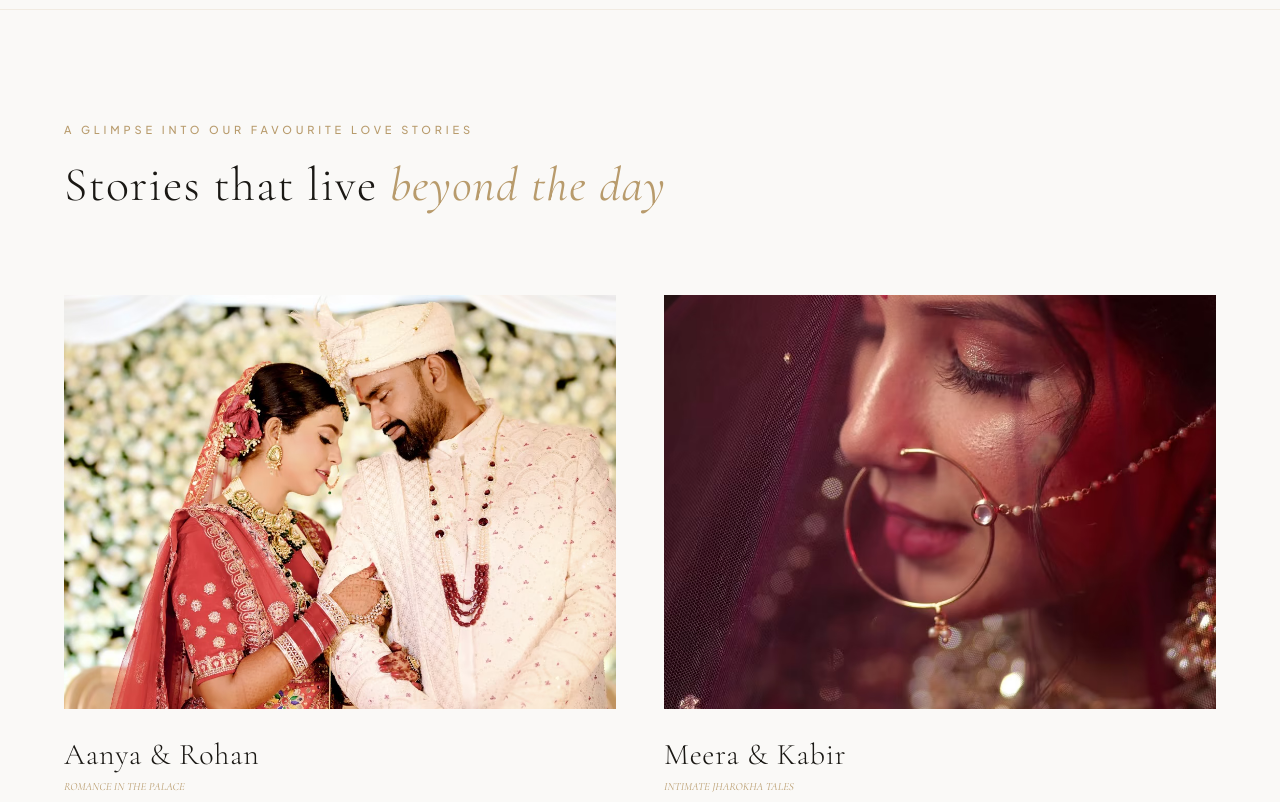
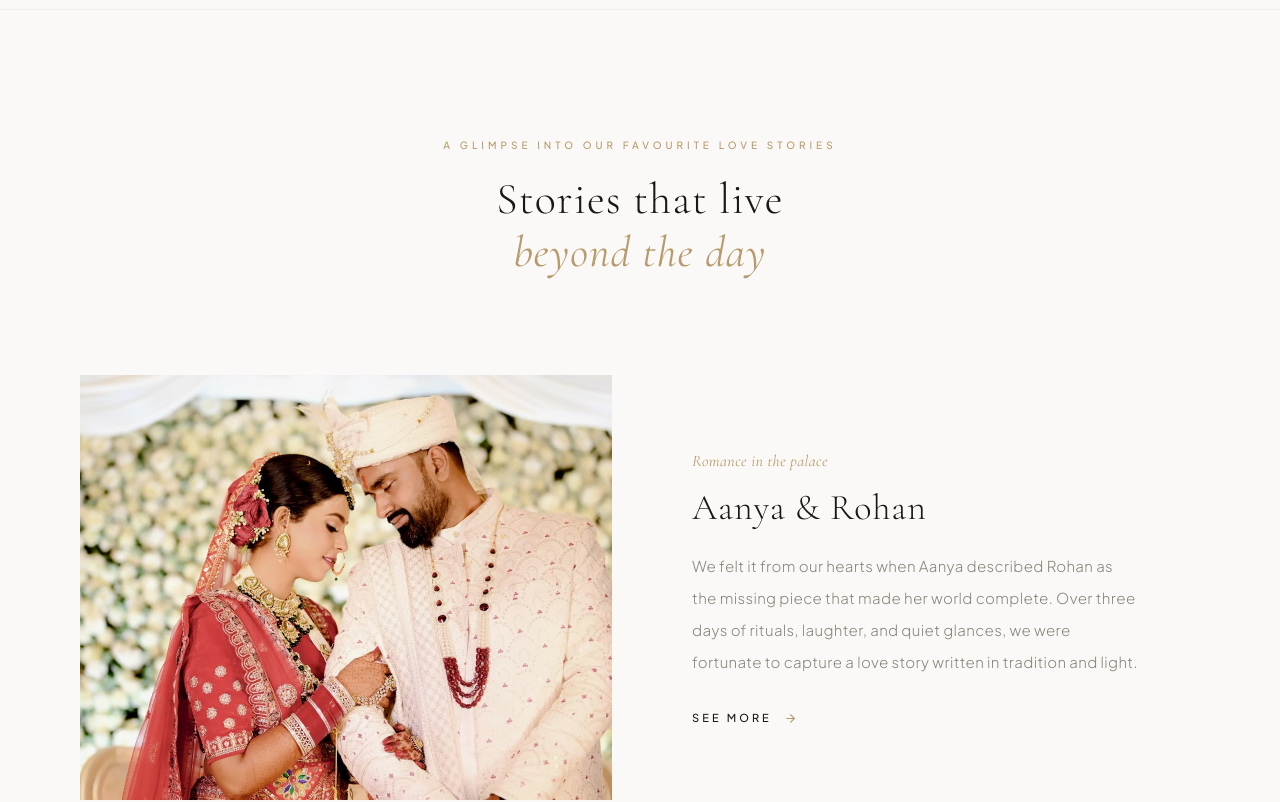
Before and after one commit to Singh9061/pics-dom-1, a React (Vite) app: page / in a window 1280 px wide. Shown: the part 1940-2742 px from the top of the page. Built offline with nearby package versions, Linux system fonts and the light colour scheme.

Commit message:
POLISH: Love Stories, Instagram feed, and About/Stats — editorial Epic Stories style

```diff
--- a/src/pageComponents/homepage/AlbumCollection.jsx
+++ b/src/pageComponents/homepage/AlbumCollection.jsx
@@ -49,7 +49,7 @@ const loveStories = [
 
 export default function AlbumCollection() {
   const sectionRef = useRef(null);
-  const cardsRef = useRef([]);
+  const rowsRef = useRef([]);
   const [isMobile, setIsMobile] = useState(true);
 
   useEffect(() => {
@@ -57,21 +57,21 @@ export default function AlbumCollection() {
     check();
     window.addEventListener("resize", check, { passive: true });
 
-    const cards = cardsRef.current.filter(Boolean);
-    if (cards.length === 0 || window.innerWidth < 1024) {
+    const rows = rowsRef.current.filter(Boolean);
+    if (rows.length === 0 || window.innerWidth < 1024) {
       return () => window.removeEventListener("resize", check);
     }
 
-    gsap.set(cards, { y: 40, opacity: 0 });
+    gsap.set(rows, { y: 48, opacity: 0 });
 
-    const trigger = ScrollTrigger.batch(cards, {
-      start: "top bottom-=60px",
+    const trigger = ScrollTrigger.batch(rows, {
+      start: "top bottom-=80px",
       onEnter: (batch) =>
         gsap.to(batch, {
           opacity: 1,
           y: 0,
-          stagger: 0.12,
-          duration: 0.8,
+          stagger: 0.18,
+          duration: 0.9,
           ease: "power2.out",
           overwrite: "auto",
         }),
@@ -87,71 +87,81 @@ export default function AlbumCollection() {
   return (
     <section
       ref={sectionRef}
-      className="relative w-full bg-bg py-28 px-6 md:px-12 lg:px-16 z-10 border-t border-gold/15 overflow-hidden"
+      className="relative w-full bg-bg py-32 px-6 md:px-12 lg:px-20 z-10 border-t border-gold/12 overflow-hidden"
     >
-      <div className="mx-auto max-w-7xl">
+      <div className="mx-auto max-w-6xl">
 
-        {/* Header — Epic Stories style */}
-        <div className="mb-20 max-w-3xl">
-          <span className="text-[11px] uppercase tracking-[0.35em] text-gold block mb-4 font-medium">
+        {/* Editorial header */}
+        <div className="mb-24 text-center max-w-2xl mx-auto">
+          <span className="text-[10px] uppercase tracking-[0.4em] text-gold block mb-5 font-medium">
             A Glimpse Into Our Favourite Love Stories
           </span>
-          <h2 className="font-serif text-3xl font-light tracking-wide sm:text-4xl md:text-5xl text-text leading-tight">
+          <h2 className="font-serif text-3xl font-light tracking-wide sm:text-4xl md:text-[2.75rem] text-text leading-[1.2]">
             Stories that live
+            <br className="hidden sm:block" />
             <span className="italic text-gold font-normal"> beyond the day</span>
           </h2>
         </div>
 
-        {/* Story cards */}
-        <div className="grid gap-12 md:grid-cols-2">
-          {loveStories.map(({ id, couple, tagline, excerpt, coverImage, link }, index) => (
+        {/* Alternating editorial story rows */}
+        <div className="flex flex-col gap-24 md:gap-32">
+          {loveStories.map(({ id, couple, tagline, excerpt, coverImage, link }, index) => {
+            const reverse = index % 2 === 1;
+            return (
               <article
                 key={id}
-              ref={(el) => (cardsRef.current[index] = el)}
-              className={`group flex flex-col ${isMobile ? "opacity-100" : "opacity-0"}`}
+                ref={(el) => (rowsRef.current[index] = el)}
+                className={`group grid gap-10 md:gap-14 md:grid-cols-2 md:items-center ${isMobile ? "opacity-100" : "opacity-0"}`}
               >
-              <Link to={link} className="relative aspect-[4/3] w-full overflow-hidden bg-card mb-7">
+                {/* Image */}
+                <Link
+                  to={link}
+                  className={`relative aspect-[5/4] w-full overflow-hidden bg-surface ${reverse ? "md:order-2" : ""}`}
+                >
                   <img
                     src={coverImage}
                     alt={couple}
                     loading={index < 2 ? "eager" : "lazy"}
                     decoding="async"
-                  className="h-full w-full object-cover transition-transform duration-700 ease-out group-hover:scale-[1.03]"
+                    className="h-full w-full object-cover transition-transform duration-[900ms] ease-out group-hover:scale-[1.03]"
                   />
-                <div className="absolute inset-0 bg-black/0 group-hover:bg-black/10 transition-colors duration-500" />
+                  <div className="absolute inset-0 bg-black/[0.03] group-hover:bg-black/10 transition-colors duration-500" />
                 </Link>
 
-              <div className="flex flex-col flex-1">
-                <h3 className="font-serif text-2xl font-light tracking-wide text-text md:text-3xl">
+                {/* Text */}
+                <div className={`flex flex-col justify-center ${reverse ? "md:order-1 md:pr-6" : "md:pl-6"}`}>
+                  <p className="font-serif text-base italic text-gold tracking-wide mb-3">
+                    {tagline}
+                  </p>
+                  <h3 className="font-serif text-3xl font-light tracking-wide text-text md:text-4xl leading-tight">
                     {couple}
                   </h3>
-                <p className="mt-1.5 text-[11px] uppercase tracking-[0.25em] text-gold italic font-serif text-base normal-case tracking-normal">
-                  {tagline}
-                </p>
-                <p className="mt-4 text-sm leading-7 text-text-muted font-light tracking-wide line-clamp-4">
+                  <p className="mt-5 text-[15px] leading-8 text-text-muted font-light tracking-wide max-w-md">
                     {excerpt}
                   </p>
-
                   <Link
                     to={link}
-                  className="mt-6 inline-flex items-center gap-3 text-[11px] font-medium uppercase tracking-[0.25em] text-text group/link"
+                    className="mt-8 inline-flex items-center gap-3 text-[11px] font-medium uppercase tracking-[0.28em] text-text group/link w-fit"
                   >
-                  <span className="group-hover/link:text-gold transition-colors duration-300">See More</span>
+                    <span className="relative after:absolute after:bottom-0 after:left-0 after:h-px after:w-0 after:bg-gold after:transition-all after:duration-300 group-hover/link:after:w-full group-hover/link:text-gold transition-colors duration-300">
+                      See More
+                    </span>
                     <FiArrowRight
-                    size={14}
-                    className="text-gold transition-transform duration-300 group-hover/link:translate-x-1"
+                      size={13}
+                      className="text-gold transition-transform duration-300 group-hover/link:translate-x-1.5"
                     />
                   </Link>
                 </div>
               </article>
-          ))}
+            );
+          })}
         </div>
 
-        {/* View all */}
-        <div className="mt-16 text-center">
+        {/* View all CTA */}
+        <div className="mt-24 text-center">
           <Link
             to="/gallery"
-            className="inline-flex h-12 items-center justify-center border border-gold/30 px-10 text-[11px] font-medium uppercase tracking-[0.25em] text-text transition-all duration-400 hover:bg-gold hover:border-gold hover:text-white"
+            className="inline-flex h-12 items-center justify-center border border-gold/25 px-12 text-[11px] font-medium uppercase tracking-[0.28em] text-text transition-all duration-400 hover:bg-gold hover:border-gold hover:text-white"
           >
             View All Stories
           </Link>
--- a/src/pageComponents/homepage/InstagramFeed.jsx
+++ b/src/pageComponents/homepage/InstagramFeed.jsx
@@ -3,10 +3,10 @@ import { FiInstagram } from "react-icons/fi";
 import gsap from "gsap";
 import { ScrollTrigger } from "gsap/ScrollTrigger";
 import {
-  c1_pic1, c1_pic2, c1_pic3, c1_pic5, c1_pic7, c1_pic8,
+  c1_pic1, c1_pic2, c1_pic3, c1_pic5, c1_pic7, c1_pic8, c1_pic9,
 } from "../../Assets/picture/client1";
 import {
-  c2_pic2, c2_pic3, c2_pic5, c2_pic6, c2_pic8, c2_pic9,
+  c2_pic2, c2_pic3, c2_pic5, c2_pic6, c2_pic8, c2_pic9, c2_pic11,
 } from "../../Assets/picture/client2";
 
 gsap.registerPlugin(ScrollTrigger);
@@ -14,6 +14,7 @@ gsap.registerPlugin(ScrollTrigger);
 const feedImages = [
   c1_pic1, c2_pic2, c1_pic2, c2_pic3, c1_pic3, c2_pic5,
   c1_pic5, c2_pic6, c1_pic7, c2_pic8, c1_pic8, c2_pic9,
+  c1_pic9, c2_pic11,
 ];
 
 const INSTAGRAM_URL = "https://www.instagram.com/picsdom.rbl?igsh=MXBqbXZtZm5oN2QyeA==";
@@ -33,16 +34,16 @@ export default function InstagramFeed() {
     }
 
     const cells = gridRef.current.querySelectorAll(".ig-cell");
-    gsap.set(cells, { opacity: 0, scale: 0.96 });
+    gsap.set(cells, { opacity: 0, y: 20 });
 
     const trigger = ScrollTrigger.batch(cells, {
-      start: "top bottom-=40px",
+      start: "top bottom-=30px",
       onEnter: (batch) =>
         gsap.to(batch, {
           opacity: 1,
-          scale: 1,
-          stagger: 0.04,
-          duration: 0.5,
+          y: 0,
+          stagger: 0.035,
+          duration: 0.55,
           ease: "power2.out",
           overwrite: "auto",
         }),
@@ -58,31 +59,31 @@ export default function InstagramFeed() {
   return (
     <section
       ref={sectionRef}
-      className="relative w-full bg-bg py-28 px-6 md:px-12 lg:px-16 z-10 border-t border-gold/15 overflow-hidden"
+      className="relative w-full bg-bg py-32 z-10 border-t border-gold/12 overflow-hidden"
     >
-      <div className="mx-auto max-w-7xl">
-
-        <div className="mb-14 text-center">
-          <span className="text-[11px] uppercase tracking-[0.35em] text-gold block mb-4 font-medium">
-            Follow Along
+      {/* Full-bleed header */}
+      <div className="px-6 md:px-12 lg:px-20 mb-12 text-center">
+        <span className="text-[10px] uppercase tracking-[0.4em] text-gold block mb-5 font-medium">
+          Follow Us Along
         </span>
-          <h2 className="font-serif text-3xl font-light tracking-wide sm:text-4xl md:text-5xl text-text leading-tight">
-            Follow Us On <span className="italic text-gold font-normal">Instagram</span>
+        <h2 className="font-serif text-3xl font-light tracking-wide sm:text-4xl md:text-[2.75rem] text-text leading-[1.2]">
+          On <span className="italic text-gold font-normal">Instagram</span>
         </h2>
         <a
           href={INSTAGRAM_URL}
           target="_blank"
           rel="noopener noreferrer"
-            className="mt-5 inline-flex items-center gap-2 text-sm text-text-muted hover:text-gold transition-colors duration-300"
+          className="mt-5 inline-flex items-center gap-2.5 text-sm text-text-muted hover:text-gold transition-colors duration-300"
         >
-            <FiInstagram size={16} />
-            <span className="tracking-wide">@picsdom.rbl</span>
+          <FiInstagram size={15} />
+          <span className="tracking-[0.15em]">@picsdom.rbl</span>
         </a>
       </div>
 
+      {/* Full-width image strip — no side padding for editorial impact */}
       <div
         ref={gridRef}
-          className="grid grid-cols-2 sm:grid-cols-3 lg:grid-cols-4 gap-2 md:gap-3"
+        className="grid grid-cols-2 sm:grid-cols-3 md:grid-cols-4 lg:grid-cols-7 gap-0"
       >
         {feedImages.map((img, i) => (
           <a
@@ -94,32 +95,31 @@ export default function InstagramFeed() {
           >
             <img
               src={img}
-                alt={`Instagram frame ${i + 1}`}
+              alt=""
               loading="lazy"
               decoding="async"
-                className="h-full w-full object-cover transition-transform duration-600 ease-out group-hover:scale-105"
+              className="h-full w-full object-cover transition-transform duration-700 ease-out group-hover:scale-110"
             />
-              <div className="absolute inset-0 flex items-center justify-center bg-black/0 group-hover:bg-black/35 transition-colors duration-400">
+            <div className="absolute inset-0 flex items-center justify-center bg-black/0 group-hover:bg-black/40 transition-colors duration-400">
               <FiInstagram
-                  size={22}
-                  className="text-white opacity-0 group-hover:opacity-100 transition-opacity duration-300"
+                size={20}
+                className="text-white opacity-0 scale-75 group-hover:opacity-100 group-hover:scale-100 transition-all duration-300"
               />
             </div>
           </a>
         ))}
       </div>
 
-        <div className="mt-12 text-center">
+      <div className="mt-14 text-center px-6">
         <a
           href={INSTAGRAM_URL}
           target="_blank"
           rel="noopener noreferrer"
-            className="inline-flex h-12 items-center justify-center border border-gold/30 px-10 text-[11px] font-medium uppercase tracking-[0.25em] text-text transition-all duration-400 hover:bg-gold hover:border-gold hover:text-white"
+          className="inline-flex h-12 items-center justify-center gap-3 border border-gold/25 px-10 text-[11px] font-medium uppercase tracking-[0.28em] text-text transition-all duration-400 hover:bg-gold hover:border-gold hover:text-white"
         >
+          <FiInstagram size={14} />
           View on Instagram
         </a>
-        </div>
-
       </div>
     </section>
   );
--- a/src/pageComponents/homepage/MoreAboutSection.jsx
+++ b/src/pageComponents/homepage/MoreAboutSection.jsx
@@ -5,66 +5,68 @@ const studioStats = [
   { value: "08+", label: "Years of Legacy" },
   { value: "250+", label: "Weddings Documented" },
   { value: "15+", label: "Destinations" },
+  { value: "100%", label: "Heart in Every Frame" },
 ];
 
 export default function MoreAboutSection() {
   return (
-    <section className="relative w-full py-28 px-6 md:px-12 lg:px-16 z-10 border-t border-gold/15 bg-surface/40">
-      <div className="mx-auto max-w-7xl">
+    <section className="relative w-full z-10 border-t border-gold/12 overflow-hidden">
 
-        <div className="grid gap-16 lg:grid-cols-12 lg:items-start">
-
-          <div className="lg:col-span-7">
-            <span className="text-[11px] uppercase tracking-[0.35em] text-gold block mb-5 font-medium">
+      {/* Top philosophy band */}
+      <div className="bg-bg py-32 px-6 md:px-12 lg:px-20">
+        <div className="mx-auto max-w-4xl text-center">
+          <span className="text-[10px] uppercase tracking-[0.4em] text-gold block mb-6 font-medium">
             Our Philosophy
           </span>
 
-            <h2 className="font-serif text-3xl font-light tracking-wide sm:text-4xl md:text-5xl leading-tight mb-8 text-text">
+          <h2 className="font-serif text-3xl font-light tracking-wide sm:text-4xl md:text-[2.75rem] leading-[1.25] text-text mb-8">
             Documenting sacred traditions,
             <br />
             capturing <span className="italic text-gold font-normal">raw emotion</span>.
           </h2>
 
-            <blockquote className="border-l border-gold/40 pl-6 font-serif text-lg italic text-text-muted leading-relaxed max-w-2xl font-light">
+          <p className="text-[15px] leading-8 text-text-muted font-light tracking-wide max-w-2xl mx-auto">
+            Founded on the belief that pristine wedding imagery requires deep cultural
+            intuition and technical mastery. We serve as a fine-art haven for palace unions,
+            intimate elopements, and cinematic portraiture — preserving your day in its
+            rawest, most real form.
+          </p>
+
+          <blockquote className="mt-12 font-serif text-xl md:text-2xl italic text-text/80 leading-relaxed max-w-xl mx-auto font-light">
             "A wedding isn&apos;t just a fleeting event — it is the convergence of heritage,
-              families, and two souls. We don&apos;t just take pictures; we archive your legacy."
+            families, and two souls."
           </blockquote>
 
-            <div className="mt-10">
+          <div className="mt-12">
             <Link
               to="/about"
-                className="group inline-flex items-center gap-4 border border-gold/30 bg-transparent px-8 h-12 text-[11px] font-medium uppercase tracking-[0.25em] text-text transition-all duration-400 hover:bg-gold hover:border-gold hover:text-white"
+              className="group inline-flex items-center gap-4 border border-gold/25 bg-transparent px-10 h-12 text-[11px] font-medium uppercase tracking-[0.28em] text-text transition-all duration-400 hover:bg-gold hover:border-gold hover:text-white"
             >
               <span>Discover Our Journey</span>
-                <FiArrowRight size={14} className="transition-transform duration-300 group-hover:translate-x-1" />
+              <FiArrowRight size={13} className="transition-transform duration-300 group-hover:translate-x-1" />
             </Link>
           </div>
         </div>
+      </div>
 
-          <div className="lg:col-span-5 flex flex-col justify-between h-full pt-2 lg:pt-10">
-            <p className="text-sm leading-8 text-text-muted tracking-wide mb-12 lg:mb-16 font-light">
-              Founded on the belief that pristine wedding imagery requires deep cultural
-              intuition and technical mastery, our studio serves as a fine-art haven for
-              palace unions, intimate elopements, and cinematic portraiture.
-            </p>
-
-            <div className="grid grid-cols-3 gap-6 border-t border-gold/15 pt-8">
+      {/* Stats bar — full width, dark editorial */}
+      <div className="bg-text">
+        <div className="mx-auto max-w-6xl px-6 md:px-12 py-16 md:py-20">
+          <div className="grid grid-cols-2 md:grid-cols-4 gap-10 md:gap-6">
             {studioStats.map(({ value, label }) => (
-                <div key={label} className="text-center sm:text-left">
-                  <div className="font-serif text-2xl font-light tracking-wide sm:text-3xl md:text-4xl text-text">
+              <div key={label} className="text-center">
+                <div className="font-serif text-3xl md:text-4xl lg:text-5xl font-light tracking-wide text-white">
                   {value}
                 </div>
-                  <div className="mt-2 text-[10px] uppercase tracking-widest leading-normal text-gold/80">
+                <div className="mt-3 text-[10px] uppercase tracking-[0.3em] text-gold/90">
                   {label}
                 </div>
               </div>
             ))}
           </div>
         </div>
-
       </div>
 
-      </div>
     </section>
   );
 }
```
Lines whose indentation alone changed are shown as unchanged.
